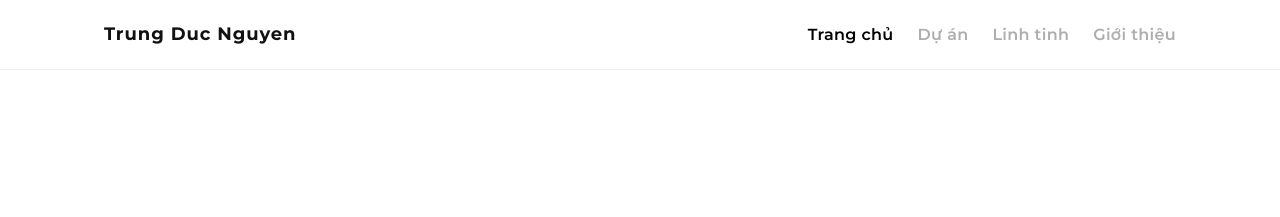
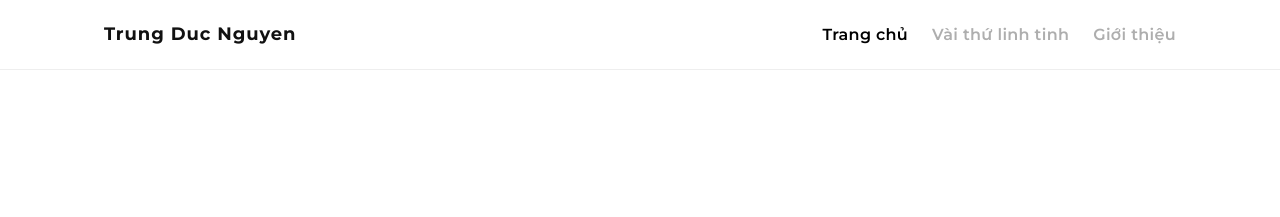
Before and after one commit to trungducngtd/trungducngtd.github.io, a Jekyll site: the page built from index.html, in a window 1280 px wide. Shown: the top 217 px of the page. Built offline with Jekyll 4.4.1, drawn with Linux system fonts in a browser that asks for light colours.

Commit message:
Rename link text for 'something' to 'Vài thứ linh tinh'

```diff
--- a/_layouts/default.html
+++ b/_layouts/default.html
@@ -23,8 +23,7 @@
           <a class="logo" href="/">Trung Duc Nguyen</a>
           <nav class="site-nav" aria-label="Điều hướng chính">
             <a href="/" {% if page.url == '/' %}aria-current="page"{% endif %}>Trang chủ</a>
-            <a href="/projects.html" {% if page.url == '/projects.html' or page.url contains '/projects/' %}aria-current="page"{% endif %}>Dự án</a>
-            <a href="/something.html" {% if page.url == '/something.html' %}aria-current="page"{% endif %}>Linh tinh</a>
+            <a href="/projects.html" {% if page.url == '/projects.html' or page.url contains '/projects/' %}aria-current="page"{% endif %}>Vài thứ linh tinh</a>
             <a href="/about.html" {% if page.url == '/about.html' %}aria-current="page"{% endif %}>Giới thiệu</a>
           </nav>
         </div>
```
